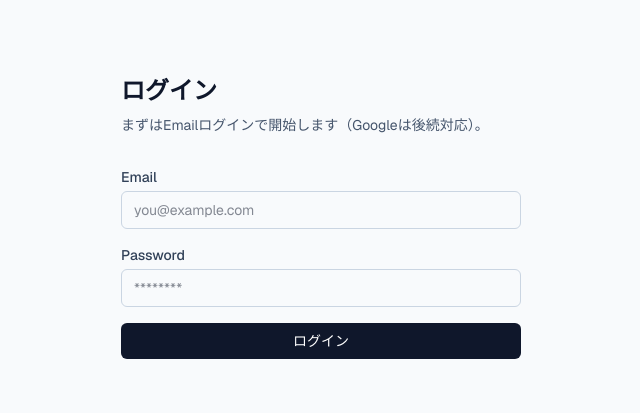
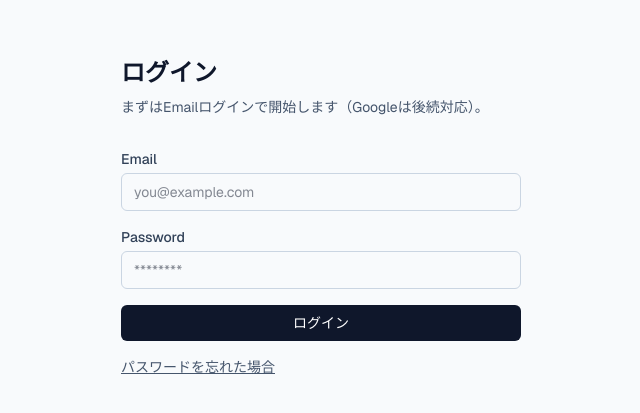
Before and after one commit to moto7070/taskflow, a Next.js app: page /auth/login in a window 1280 px wide. Shown: the part 183-596 px from the top of the page, without its empty margins (319-959 px from the left). Built offline with nearby package versions, Linux system fonts and the light colour scheme.

Commit message:
feat: implement email auth flows with server actions

```diff
--- /dev/null
+++ b/src/app/(public)/auth/actions.ts
@@ -0,0 +1,111 @@
+"use server";
+
+import { redirect } from "next/navigation";
+
+import { getAppUrl } from "@/lib/app-url";
+import { createClient } from "@/utils/supabase/server";
+
+function withQuery(path: string, params: Record<string, string>): string {
+  const search = new URLSearchParams(params);
+  return `${path}?${search.toString()}`;
+}
+
+function getString(formData: FormData, key: string): string {
+  const value = formData.get(key);
+  return typeof value === "string" ? value.trim() : "";
+}
+
+export async function signupAction(formData: FormData) {
+  const email = getString(formData, "email");
+  const password = getString(formData, "password");
+
+  if (!email || !password) {
+    redirect(withQuery("/auth/signup", { error: "メールアドレスとパスワードを入力してください" }));
+  }
+
+  const supabase = await createClient();
+  const { error } = await supabase.auth.signUp({
+    email,
+    password,
+    options: {
+      emailRedirectTo: `${getAppUrl()}/auth/callback`,
+    },
+  });
+
+  if (error) {
+    redirect(withQuery("/auth/signup", { error: error.message }));
+  }
+
+  redirect(withQuery("/auth/login", { message: "確認メールを送信しました" }));
+}
+
+export async function loginAction(formData: FormData) {
+  const email = getString(formData, "email");
+  const password = getString(formData, "password");
+
+  if (!email || !password) {
+    redirect(withQuery("/auth/login", { error: "メールアドレスとパスワードを入力してください" }));
+  }
+
+  const supabase = await createClient();
+  const { error } = await supabase.auth.signInWithPassword({
+    email,
+    password,
+  });
+
+  if (error) {
+    redirect(withQuery("/auth/login", { error: error.message }));
+  }
+
+  redirect("/app");
+}
+
+export async function forgotPasswordAction(formData: FormData) {
+  const email = getString(formData, "email");
+
+  if (!email) {
+    redirect(withQuery("/auth/forgot-password", { error: "メールアドレスを入力してください" }));
+  }
+
+  const supabase = await createClient();
+  const { error } = await supabase.auth.resetPasswordForEmail(email, {
+    redirectTo: `${getAppUrl()}/auth/callback?next=/auth/reset-password`,
+  });
+
+  if (error) {
+    redirect(withQuery("/auth/forgot-password", { error: error.message }));
+  }
+
+  redirect(withQuery("/auth/forgot-password", { message: "再設定メールを送信しました" }));
+}
+
+export async function resetPasswordAction(formData: FormData) {
+  const password = getString(formData, "password");
+
+  if (!password) {
+    redirect(withQuery("/auth/reset-password", { error: "新しいパスワードを入力してください" }));
+  }
+
+  const supabase = await createClient();
+  const {
+    data: { user },
+  } = await supabase.auth.getUser();
+
+  if (!user) {
+    redirect(withQuery("/auth/login", { error: "パスワード再設定リンクからアクセスしてください" }));
+  }
+
+  const { error } = await supabase.auth.updateUser({ password });
+
+  if (error) {
+    redirect(withQuery("/auth/reset-password", { error: error.message }));
+  }
+
+  redirect(withQuery("/auth/login", { message: "パスワードを更新しました" }));
+}
+
+export async function logoutAction() {
+  const supabase = await createClient();
+  await supabase.auth.signOut();
+  redirect(withQuery("/auth/login", { message: "ログアウトしました" }));
+}
--- a/src/app/(public)/auth/forgot-password/page.tsx
+++ b/src/app/(public)/auth/forgot-password/page.tsx
@@ -1,20 +1,47 @@
-export default function ForgotPasswordPage() {
+import { forgotPasswordAction } from "../actions";
+
+interface ForgotPasswordPageProps {
+  searchParams: Promise<Record<string, string | string[] | undefined>>;
+}
+
+function pickParam(value: string | string[] | undefined): string {
+  if (typeof value === "string") return value;
+  if (Array.isArray(value)) return value[0] ?? "";
+  return "";
+}
+
+export default async function ForgotPasswordPage({ searchParams }: ForgotPasswordPageProps) {
+  const params = await searchParams;
+  const message = pickParam(params.message);
+  const error = pickParam(params.error);
+
   return (
     <main className="mx-auto flex min-h-screen w-full max-w-md flex-col justify-center px-6 py-12">
       <h1 className="text-2xl font-semibold text-slate-900">パスワード再設定</h1>
       <p className="mt-2 text-sm text-slate-600">登録済みEmailに再設定リンクを送信します。</p>
 
-      <form className="mt-8 space-y-4">
+      {message ? (
+        <p className="mt-4 rounded-md border border-emerald-200 bg-emerald-50 px-3 py-2 text-sm text-emerald-700">
+          {message}
+        </p>
+      ) : null}
+      {error ? (
+        <p className="mt-4 rounded-md border border-rose-200 bg-rose-50 px-3 py-2 text-sm text-rose-700">{error}</p>
+      ) : null}
+
+      <form action={forgotPasswordAction} className="mt-8 space-y-4">
         <div>
           <label className="mb-1 block text-sm font-medium text-slate-700">Email</label>
           <input
+            name="email"
             type="email"
             className="w-full rounded-md border border-slate-300 px-3 py-2 text-sm outline-none ring-slate-200 focus:ring"
             placeholder="you@example.com"
+            required
           />
         </div>
         <button
-          type="button"
+          type="submit"
           className="w-full rounded-md bg-slate-900 px-3 py-2 text-sm font-medium text-white hover:bg-slate-800"
         >
           再設定リンクを送信
--- a/src/app/(public)/auth/login/page.tsx
+++ b/src/app/(public)/auth/login/page.tsx
@@ -1,33 +1,67 @@
-export default function LoginPage() {
+import Link from "next/link";
+
+import { loginAction } from "../actions";
+
+interface LoginPageProps {
+  searchParams: Promise<Record<string, string | string[] | undefined>>;
+}
+
+function pickParam(value: string | string[] | undefined): string {
+  if (typeof value === "string") return value;
+  if (Array.isArray(value)) return value[0] ?? "";
+  return "";
+}
+
+export default async function LoginPage({ searchParams }: LoginPageProps) {
+  const params = await searchParams;
+  const message = pickParam(params.message);
+  const error = pickParam(params.error);
+
   return (
     <main className="mx-auto flex min-h-screen w-full max-w-md flex-col justify-center px-6 py-12">
       <h1 className="text-2xl font-semibold text-slate-900">ログイン</h1>
       <p className="mt-2 text-sm text-slate-600">まずはEmailログインで開始します（Googleは後続対応）。</p>
 
-      <form className="mt-8 space-y-4">
+      {message ? (
+        <p className="mt-4 rounded-md border border-emerald-200 bg-emerald-50 px-3 py-2 text-sm text-emerald-700">
+          {message}
+        </p>
+      ) : null}
+      {error ? (
+        <p className="mt-4 rounded-md border border-rose-200 bg-rose-50 px-3 py-2 text-sm text-rose-700">{error}</p>
+      ) : null}
+
+      <form action={loginAction} className="mt-8 space-y-4">
         <div>
           <label className="mb-1 block text-sm font-medium text-slate-700">Email</label>
           <input
+            name="email"
             type="email"
             className="w-full rounded-md border border-slate-300 px-3 py-2 text-sm outline-none ring-slate-200 focus:ring"
             placeholder="you@example.com"
+            required
           />
         </div>
         <div>
           <label className="mb-1 block text-sm font-medium text-slate-700">Password</label>
           <input
+            name="password"
             type="password"
             className="w-full rounded-md border border-slate-300 px-3 py-2 text-sm outline-none ring-slate-200 focus:ring"
             placeholder="********"
+            required
           />
         </div>
         <button
-          type="button"
+          type="submit"
           className="w-full rounded-md bg-slate-900 px-3 py-2 text-sm font-medium text-white hover:bg-slate-800"
         >
           ログイン
         </button>
       </form>
+      <Link href="/auth/forgot-password" className="mt-4 text-sm text-slate-600 underline">
+        パスワードを忘れた場合
+      </Link>
     </main>
   );
 }
--- a/src/app/(public)/auth/reset-password/page.tsx
+++ b/src/app/(public)/auth/reset-password/page.tsx
@@ -1,20 +1,41 @@
-export default function ResetPasswordPage() {
+import { resetPasswordAction } from "../actions";
+
+interface ResetPasswordPageProps {
+  searchParams: Promise<Record<string, string | string[] | undefined>>;
+}
+
+function pickParam(value: string | string[] | undefined): string {
+  if (typeof value === "string") return value;
+  if (Array.isArray(value)) return value[0] ?? "";
+  return "";
+}
+
+export default async function ResetPasswordPage({ searchParams }: ResetPasswordPageProps) {
+  const params = await searchParams;
+  const error = pickParam(params.error);
+
   return (
     <main className="mx-auto flex min-h-screen w-full max-w-md flex-col justify-center px-6 py-12">
       <h1 className="text-2xl font-semibold text-slate-900">新しいパスワード設定</h1>
       <p className="mt-2 text-sm text-slate-600">認証済みリンク経由で新しいパスワードを設定します。</p>
 
-      <form className="mt-8 space-y-4">
+      {error ? (
+        <p className="mt-4 rounded-md border border-rose-200 bg-rose-50 px-3 py-2 text-sm text-rose-700">{error}</p>
+      ) : null}
+
+      <form action={resetPasswordAction} className="mt-8 space-y-4">
         <div>
           <label className="mb-1 block text-sm font-medium text-slate-700">New Password</label>
           <input
+            name="password"
             type="password"
             className="w-full rounded-md border border-slate-300 px-3 py-2 text-sm outline-none ring-slate-200 focus:ring"
             placeholder="********"
+            required
           />
         </div>
         <button
-          type="button"
+          type="submit"
           className="w-full rounded-md bg-slate-900 px-3 py-2 text-sm font-medium text-white hover:bg-slate-800"
         >
           更新する
--- a/src/app/(public)/auth/signup/page.tsx
+++ b/src/app/(public)/auth/signup/page.tsx
@@ -1,28 +1,51 @@
-export default function SignupPage() {
+import { signupAction } from "../actions";
+
+interface SignupPageProps {
+  searchParams: Promise<Record<string, string | string[] | undefined>>;
+}
+
+function pickParam(value: string | string[] | undefined): string {
+  if (typeof value === "string") return value;
+  if (Array.isArray(value)) return value[0] ?? "";
+  return "";
+}
+
+export default async function SignupPage({ searchParams }: SignupPageProps) {
+  const params = await searchParams;
+  const error = pickParam(params.error);
+
   return (
     <main className="mx-auto flex min-h-screen w-full max-w-md flex-col justify-center px-6 py-12">
       <h1 className="text-2xl font-semibold text-slate-900">サインアップ</h1>
       <p className="mt-2 text-sm text-slate-600">Emailでアカウントを作成します。</p>
 
-      <form className="mt-8 space-y-4">
+      {error ? (
+        <p className="mt-4 rounded-md border border-rose-200 bg-rose-50 px-3 py-2 text-sm text-rose-700">{error}</p>
+      ) : null}
+
+      <form action={signupAction} className="mt-8 space-y-4">
         <div>
           <label className="mb-1 block text-sm font-medium text-slate-700">Email</label>
           <input
+            name="email"
             type="email"
             className="w-full rounded-md border border-slate-300 px-3 py-2 text-sm outline-none ring-slate-200 focus:ring"
             placeholder="you@example.com"
+            required
           />
         </div>
         <div>
           <label className="mb-1 block text-sm font-medium text-slate-700">Password</label>
           <input
+            name="password"
             type="password"
             className="w-full rounded-md border border-slate-300 px-3 py-2 text-sm outline-none ring-slate-200 focus:ring"
             placeholder="********"
+            required
           />
         </div>
         <button
-          type="button"
+          type="submit"
           className="w-full rounded-md bg-slate-900 px-3 py-2 text-sm font-medium text-white hover:bg-slate-800"
         >
           アカウント作成
--- /dev/null
+++ b/src/lib/app-url.ts
@@ -0,0 +1,8 @@
+export function getAppUrl(): string {
+  const envUrl = process.env.NEXT_PUBLIC_APP_URL;
+  if (envUrl) {
+    return envUrl;
+  }
+
+  return "http://localhost:3000";
+}
```
Also changed, not shown: src/app/(protected)/app/page.tsx (+13 -1 lines).
